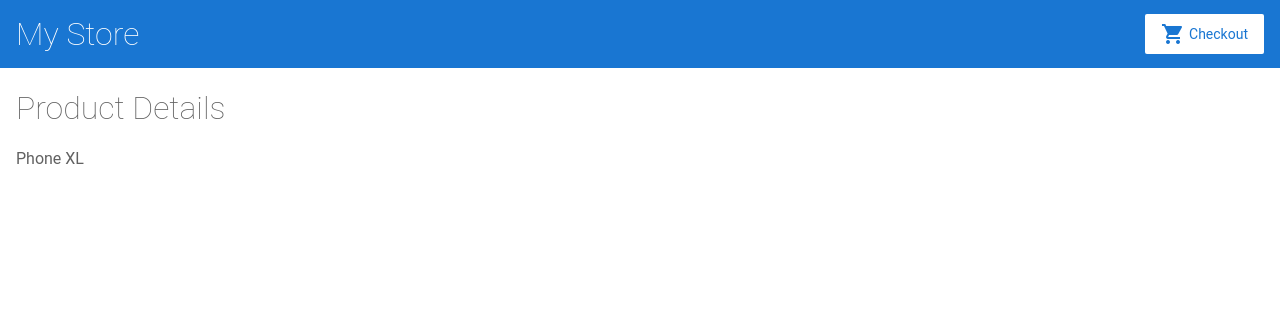
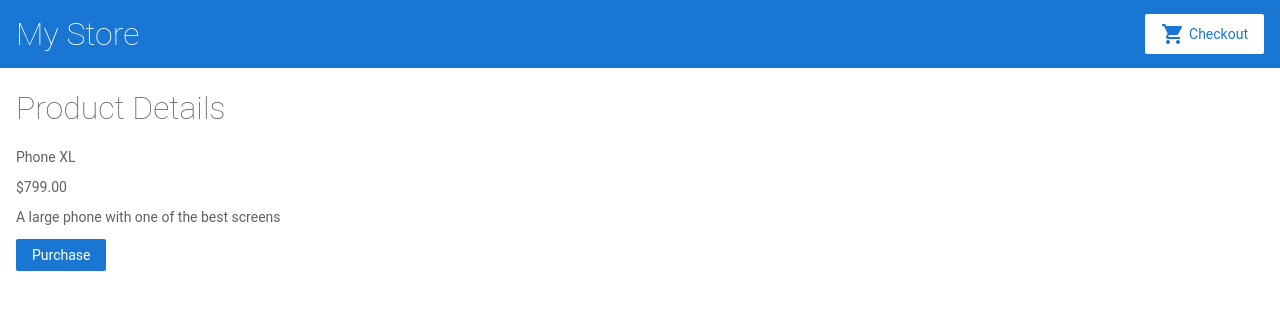
Before and after one commit to qazisohail101/github-edwsah-iv1uws, an Angular app: page /products/0 in a window 1280 px wide. Shown: the top 310 px of the page. Built offline with nearby package versions, Linux system fonts and the light colour scheme.

Commit message:
1 file modified

```diff
--- a/src/app/product-details/product-details.component.html
+++ b/src/app/product-details/product-details.component.html
@@ -1,3 +1,7 @@
 <H1>Product Details</H1>
 <div *ngIf="product">
-  {{product.name}}
+<p>  {{product.name}} </p>
+<p> {{product.price | currency}} </p>
+<p> {{product.description}} </p>
+</div>
+<button> Purchase </button>
```
